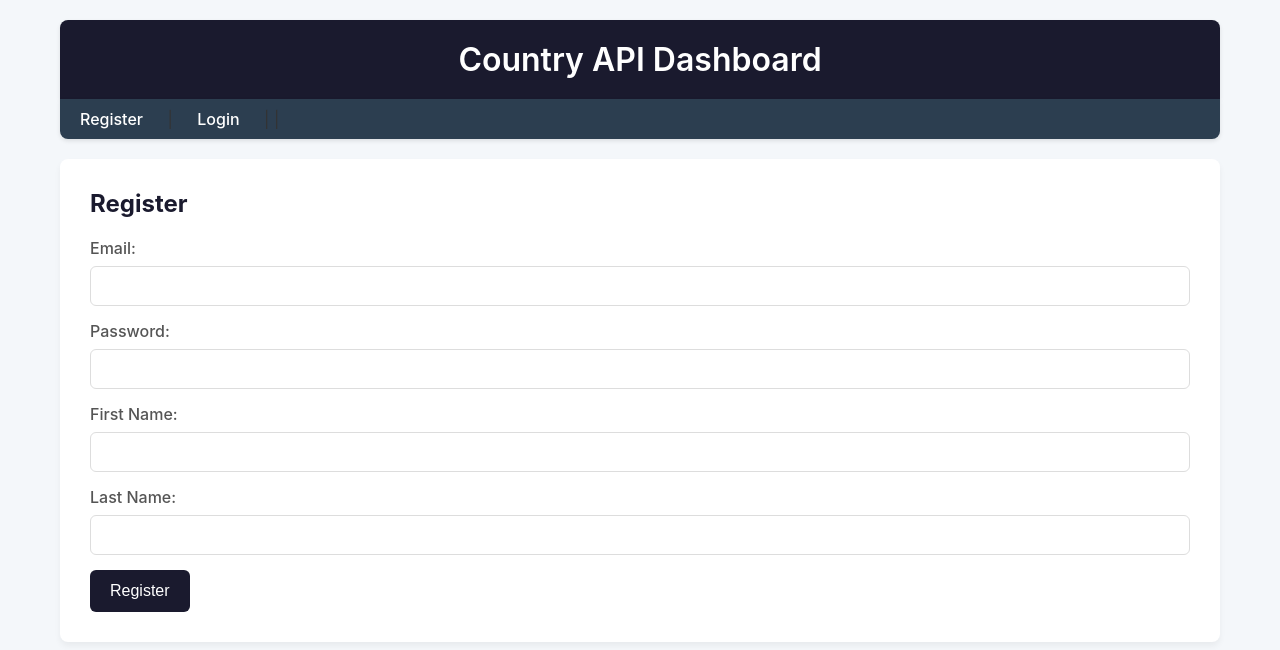
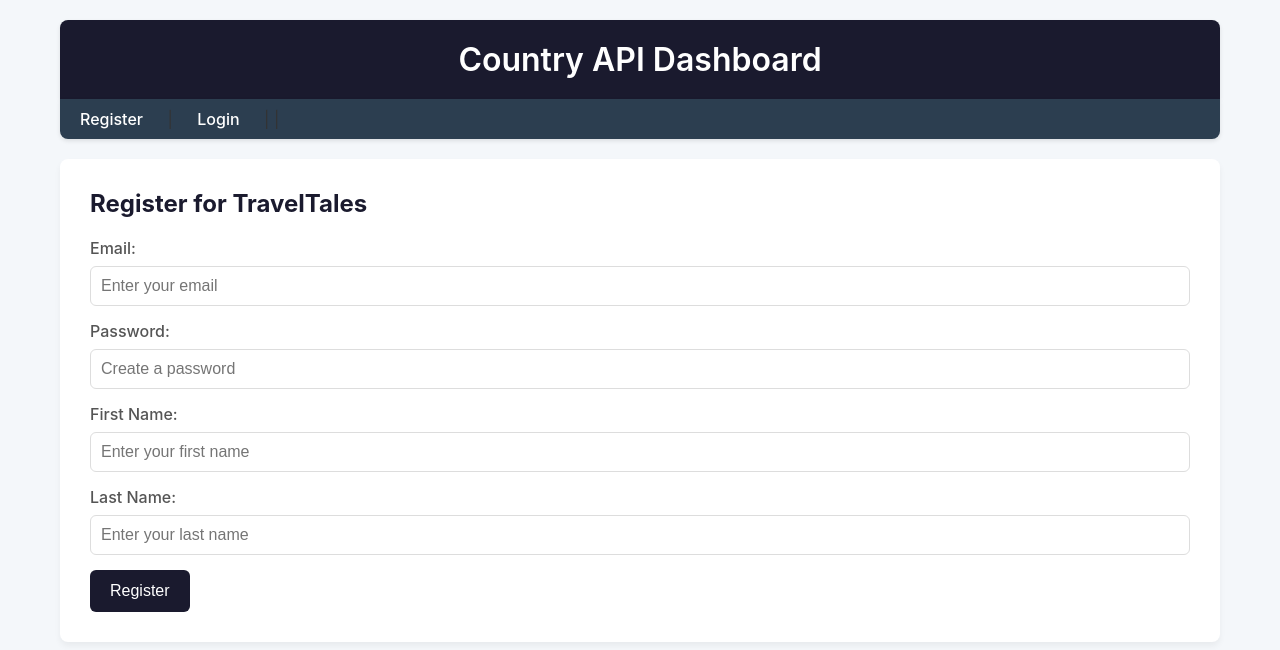
Before and after one commit to ChalanaSangeeth123/server-side-cw, a React (Create React App) app in the folder frontend/: page / in a window 1280 px wide. Shown: the top 650 px of the page. Built offline with nearby package versions, Linux system fonts and the light colour scheme.

Commit message:
Update Register.js

```diff
--- a/frontend/src/components/Register.js
+++ b/frontend/src/components/Register.js
@@ -12,8 +12,15 @@
     const handleSubmit = async (e) => {
         e.preventDefault();
         try {
-            const response = await axios.post('http://localhost:5000/registerUser', formData);
-            setMessage(response.data.success ? 'Registration successful! Please log in.' : response.data.error);
+            const response = await axios.post('http://localhost:5000/registerUser', formData, { withCredentials: true });
+            if (response.data.success) {
+                setMessage('Registration successful! Redirecting to login...');
+                setTimeout(() => {
+                    window.location.href = '/login'; // Redirect to login
+                }, 1000);
+            } else {
+                setMessage(response.data.error || 'Registration failed.');
+            }
         } catch (error) {
             setMessage('Error: ' + error.message);
         }
@@ -21,19 +28,47 @@
 
     return (
         <div className="section">
-            <h3>Register</h3>
+            <h3>Register for TravelTales</h3>
             <form onSubmit={handleSubmit}>
                 <label>Email:</label>
-                <input type="email" name="email" value={formData.email} onChange={handleChange} required />
+                <input
+                    type="email"
+                    name="email"
+                    value={formData.email}
+                    onChange={handleChange}
+                    placeholder="Enter your email"
+                    required
+                />
                 <label>Password:</label>
-                <input type="password" name="password" value={formData.password} onChange={handleChange} required />
+                <input
+                    type="password"
+                    name="password"
+                    value={formData.password}
+                    onChange={handleChange}
+                    placeholder="Create a password"
+                    required
+                />
                 <label>First Name:</label>
-                <input type="text" name="fn" value={formData.fn} onChange={handleChange} required />
+                <input
+                    type="text"
+                    name="fn"
+                    value={formData.fn}
+                    onChange={handleChange}
+                    placeholder="Enter your first name"
+                    required
+                />
                 <label>Last Name:</label>
-                <input type="text" name="sn" value={formData.sn} onChange={handleChange} required />
+                <input
+                    type="text"
+                    name="sn"
+                    value={formData.sn}
+                    onChange={handleChange}
+                    placeholder="Enter your last name"
+                    required
+                />
                 <button type="submit">Register</button>
             </form>
-            {message && <div className={message.includes('Error') ? 'error' : 'success'}>{message}</div>}
+            {message && <div className={message.includes('Error') || message.includes('failed') ? 'error' : 'success'}>{message}</div>}
         </div>
     );
 };
```
